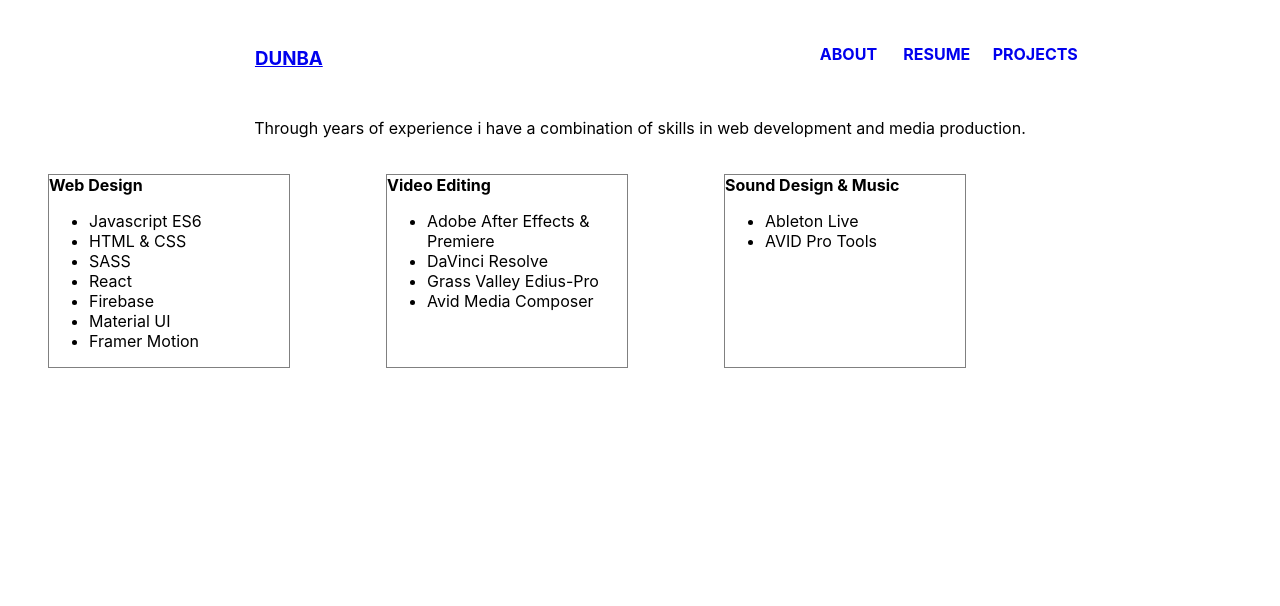
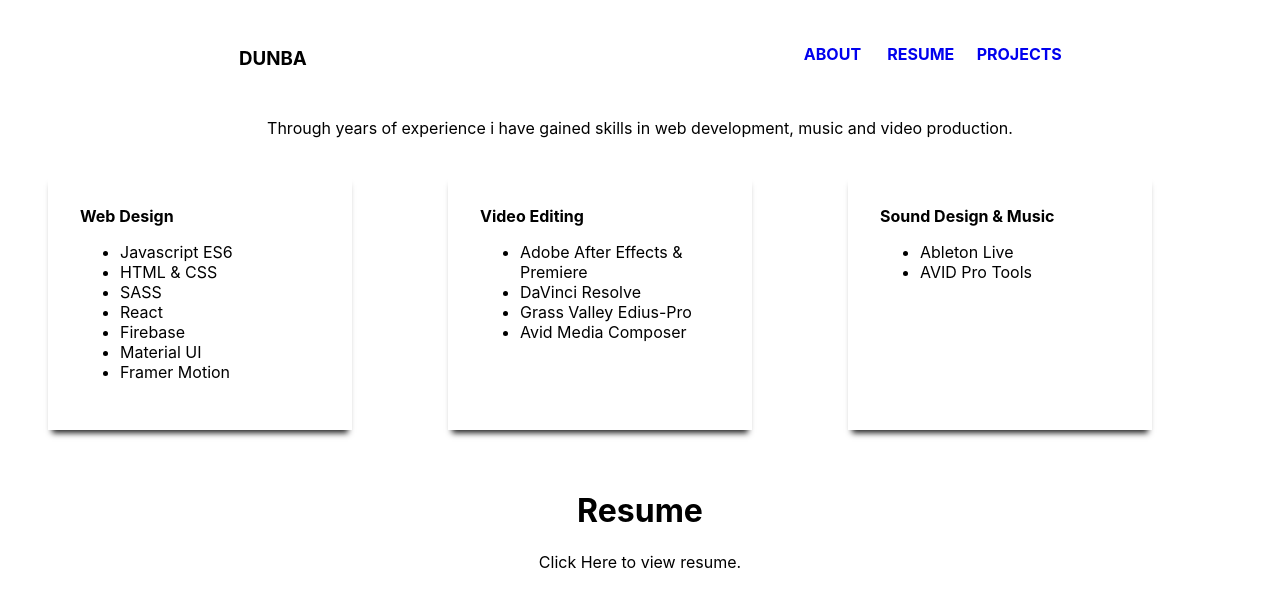
Before and after one commit to dunba/dunba.world, a React (Create React App) app: page /skills in a window 1280 px wide. Shown: the top 606 px of the page. Built offline with nearby package versions, Linux system fonts and the light colour scheme.

Commit message:
upgraded design to skills section

```diff
--- a/src/components/Nav.css
+++ b/src/components/Nav.css
@@ -1,10 +1,11 @@
 nav {
+  max-width: 100vw;
   background-color: white;
   width: 100%;
   display: flex;
   flex-direction: row;
   justify-content: space-around;
-  padding: 0.4em 2em;
+  padding: 0.4em 1em;
   position: fixed;
 }
 
--- a/src/components/nav.js
+++ b/src/components/nav.js
@@ -14,7 +14,7 @@ const Nav = () => {
 
   return (
     <div>
-      <nav><h3 id='firstname'><NavLink to='/'>DUNBA</NavLink></h3>
+      <nav><h3 id='firstname'><NavLink activeStyle={{ color: "black", textDecoration: "none" }} style={{ textDecoration: 'none' }} to='/'>DUNBA</NavLink></h3>
         <div className='navlinks'>
           <ul>
             <li id='textlink' ><NavLink activeStyle={{ color: "red", textDecoration: "none" }} style={{ textDecoration: 'none' }} to='/' exact>ABOUT</NavLink></li>
--- a/src/components/skills.css
+++ b/src/components/skills.css
@@ -11,10 +11,6 @@
 
 .skillsdiv ul li {
   font-size: 1em;
-}
-
-.skillsdiv ul li:hover {
-  background-color: rgb(168, 168, 168);
 }
 
 .skillheader {
@@ -81,7 +77,9 @@
 }
 
 section {
-  border: 1px solid grey;
+  -webkit-box-shadow: 0px 7px 6px -4px #292929;
+  box-shadow: 0px 7px 6px -4px #202020;
   margin: 0 3em;
   width: 15em;
+  padding: 2em;
 }
--- a/src/components/skills.js
+++ b/src/components/skills.js
@@ -1,14 +1,18 @@
 import React from "react"
 import '../components/skills.css'
+import { motion } from "framer-motion";
+
 
 const Skills = () => {
+  const transition = { duration: .7, ease: [0.43, .13, -.13, .96] }
+
   return (
     <div>
       <div className='skillsdiv'>
         <h1>Skills</h1><br />
-        <p>Through years of experience i have a combination of skills in web development and media production.</p><br />
+        <p>Through years of experience i have gained skills in web development, music and video production.</p><br />
         <div className="sectionholder">
-          <section>
+          <motion.section whileHover={{ scale: 1.05 }} transition={transition} exit={{ opacity: 0 }}>
             <div className='skillheader'>Web Design</div>
             <ul>
               <li>Javascript ES6</li>
@@ -19,8 +23,8 @@ const Skills = () => {
               <li>Material UI</li>
               <li>Framer Motion</li>
             </ul>
-          </section>
-          <section>
+          </motion.section>
+          <motion.section whileHover={{ scale: 1.05 }} transition={transition} exit={{ opacity: 0 }}>
             <div className='skillheader'>Video Editing</div>
             <ul>
               <li>Adobe After Effects & Premiere</li>
@@ -29,15 +33,19 @@ const Skills = () => {
               <li>Avid Media Composer</li>
 
             </ul>
-          </section>
-          <section>
+          </motion.section>
+          <motion.section whileHover={{ scale: 1.05 }} transition={transition} exit={{ opacity: 0 }}>
             <div className='skillheader'>Sound Design & Music</div>
             <ul>
               <li>Ableton Live</li>
               <li>AVID Pro Tools</li>
             </ul>
-          </section>
+          </motion.section>
         </div>
+        <br />
+        <br />
+        <h1>Resume</h1>
+        <p>Click <a>Here</a> to view resume.</p>
       </div>
 
 
```
